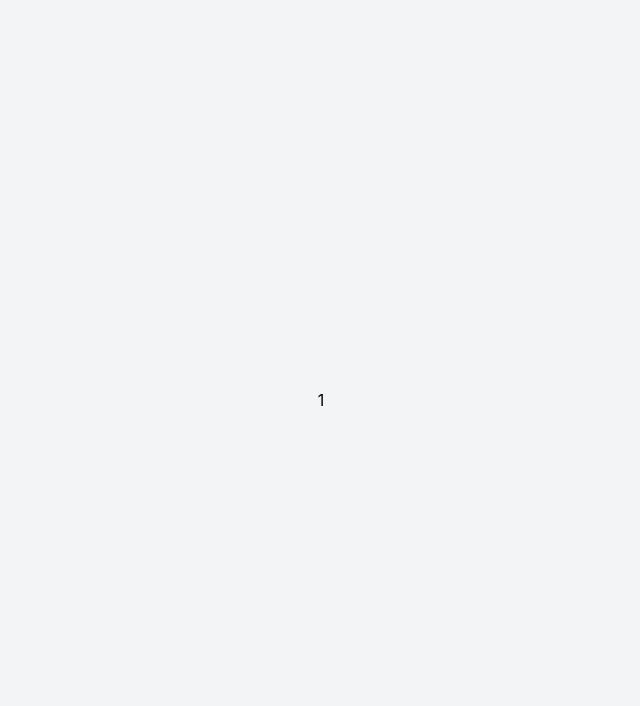
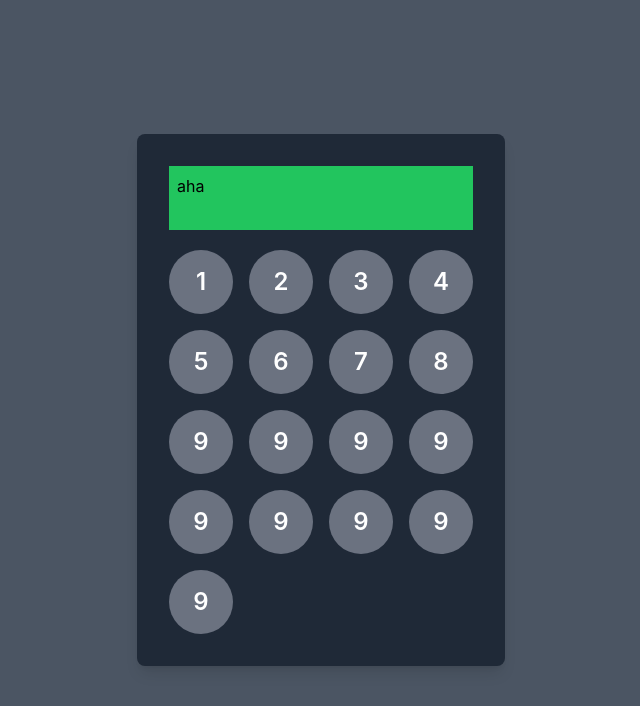
Before and after one commit to no-ppp/react-calc-component, a React (Create React App) app: page / in a window 1280 px wide. Shown: the top 706 px of the page, without its empty margins (319-959 px from the left). Built offline with nearby package versions, Linux system fonts and the light colour scheme; the HTML template or start-up script is replaced by a standard one.

Commit message:
Adding tailwind to project

```diff
--- a/src/App.js
+++ b/src/App.js
@@ -3,11 +3,36 @@ import { NumButton }  from "./NumButton";
 
 function App() {
   return (
-      <div className='min-h-screen flex items-center justify-center bg-gray-100'>
-          <NumButton> 1 </NumButton>
-      </div>
-  )
-}
+      <div className='min-h-screen flex items-center justify-center bg-gray-600'>
+          <div className="bg-gray-800 p-8 rounded-lg shadow-lg">
+              <div className='bg-green-500 pb-2 pt-2 pl-2 h-16'>
+                  <p> aha </p>
+
+              </div>
+              <div className="pt-5 grid grid-cols-4 gap-4">
+                  <NumButton> 1 </NumButton>
+                  <NumButton> 2 </NumButton>
+                  <NumButton> 3 </NumButton>
+                  <NumButton> 4 </NumButton>
+                  <NumButton> 5 </NumButton>
+                  <NumButton> 6 </NumButton>
+                  <NumButton> 7 </NumButton>
+                  <NumButton> 8 </NumButton>
+                  <NumButton> 9 </NumButton>
+                  <NumButton> 9 </NumButton>
+                  <NumButton> 9 </NumButton>
+                  <NumButton> 9 </NumButton>
+                  <NumButton> 9 </NumButton>
+                  <NumButton> 9 </NumButton>
+                  <NumButton> 9 </NumButton>
+                  <NumButton> 9 </NumButton>
+                  <NumButton> 9 </NumButton>
+
+              </div>
+              </div>
+          </div>
+          )
+          }
 
 
-export default App;
+          export default App;
--- a/src/NumButton.jsx
+++ b/src/NumButton.jsx
@@ -1,5 +1,5 @@
 export function NumButton( { children } ) {
     return (
-        <button> {children} </button>
+        <button className="bg-gray-500 rounded-full text-white w-16 h-16 text-2xl font-semibold hover:bg-white-500"> {children} </button>
     )
 }
--- /dev/null
+++ b/src/OperatorButton.jsx
@@ -0,0 +1,5 @@
+export function OperatorButton({ children }) {
+    return (
+        <button> {children} </button>
+    )
+}
```
Also changed, not shown: 1 other file (tests, documents, lock files or other folders).
